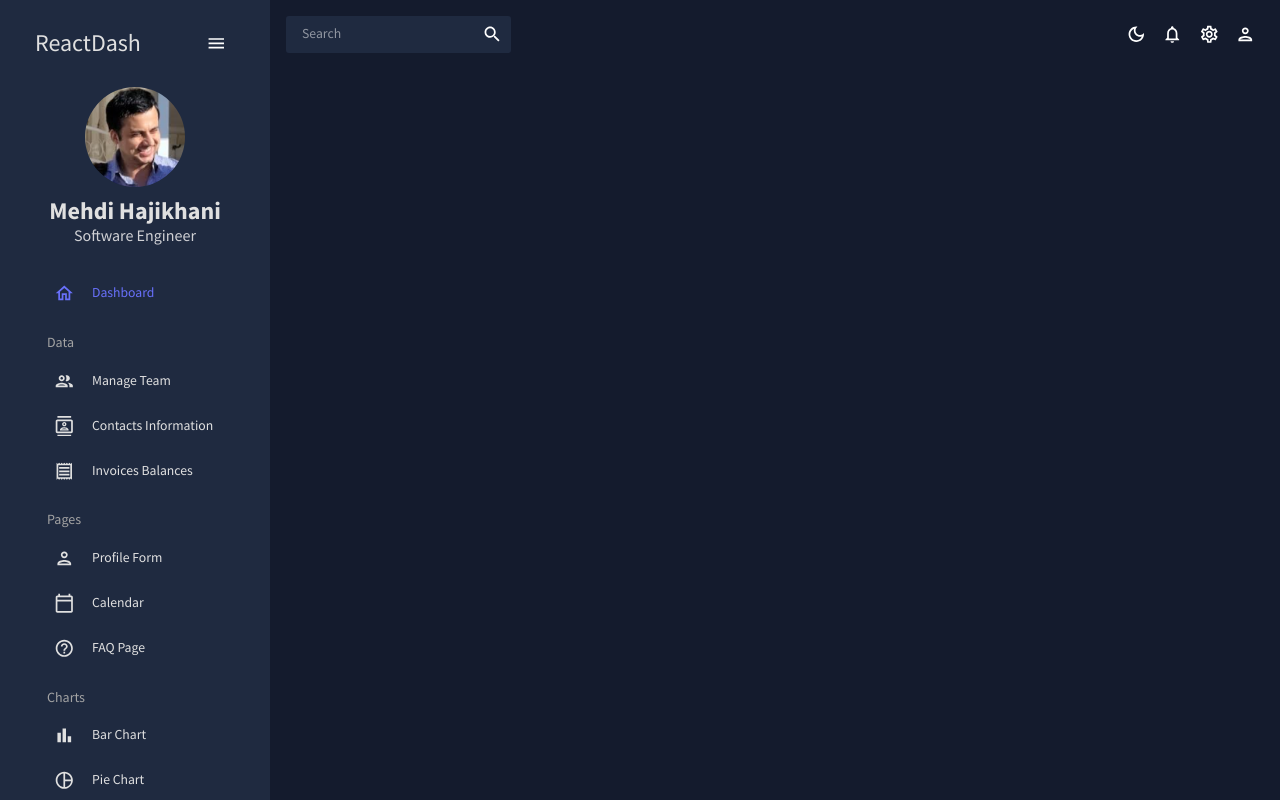
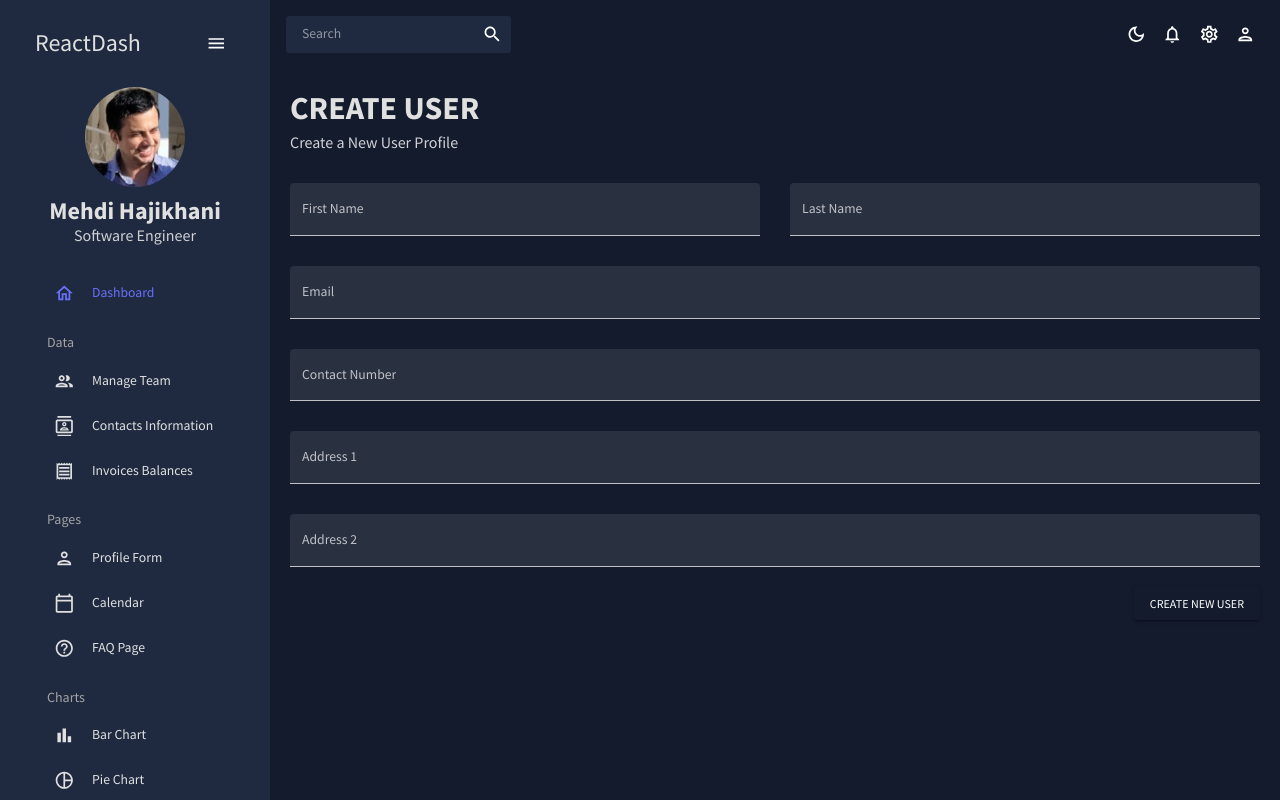
Before and after one commit to mhaji007/ReactDashboard, a React (Create React App) app: page /form in a window 1280 px wide. Built offline with nearby package versions, Linux system fonts and the light colour scheme.

Commit message:
Set up form component

```diff
--- a/src/App.js
+++ b/src/App.js
@@ -9,7 +9,7 @@
 import Invoices from "./scenes/invoices";
 import Contacts from "./scenes/contacts";
 // import Bar from "./scenes/bar";
-// import Form from "./scenes/form";
+import Form from "./scenes/form";
 // import Line from "./scenes/line";
 // import Pie from "./scenes/pie";
 // import FAQ from "./scenes/faq";
@@ -32,7 +32,7 @@
               <Route path="/team" element={<Team />} />
               <Route path="/contacts" element={<Contacts />} />
               <Route path="/invoices" element={<Invoices />} />
-              {/* <Route path="/form" element={<Form />} /> */}
+              <Route path="/form" element={<Form />} />
               {/* <Route path="/bar" element={<Bar />} /> */}
               {/* <Route path="/pie" element={<Pie />} /> */}
               {/* <Route path="/line" element={<Line />} /> */}
--- /dev/null
+++ b/src/scenes/form/index.jsx
@@ -0,0 +1,154 @@
+import { Box, Button, TextField } from "@mui/material";
+import { Formik } from "formik";
+import * as yup from "yup";
+import useMediaQuery from "@mui/material/useMediaQuery";
+import Header from "../../components/Header";
+
+const Form = () => {
+  const isNonMobile = useMediaQuery("(min-width:600px)");
+
+  const handleFormSubmit = (values) => {
+    console.log(values);
+  };
+
+  return (
+    <Box m="20px">
+      <Header title="CREATE USER" subtitle="Create a New User Profile" />
+
+      <Formik
+        onSubmit={handleFormSubmit}
+        initialValues={initialValues}
+        validationSchema={checkoutSchema}
+      >
+        {({
+          values,
+          errors,
+          touched,
+          handleBlur,
+          handleChange,
+          handleSubmit,
+        }) => (
+          <form onSubmit={handleSubmit}>
+            <Box
+              display="grid"
+              gap="30px"
+              gridTemplateColumns="repeat(4, minmax(0, 1fr))"
+              sx={{
+                "& > div": { gridColumn: isNonMobile ? undefined : "span 4" },
+              }}
+            >
+              <TextField
+                fullWidth
+                variant="filled"
+                type="text"
+                label="First Name"
+                onBlur={handleBlur}
+                onChange={handleChange}
+                value={values.firstName}
+                name="firstName"
+                error={!!touched.firstName && !!errors.firstName}
+                helperText={touched.firstName && errors.firstName}
+                sx={{ gridColumn: "span 2" }}
+              />
+              <TextField
+                fullWidth
+                variant="filled"
+                type="text"
+                label="Last Name"
+                onBlur={handleBlur}
+                onChange={handleChange}
+                value={values.lastName}
+                name="lastName"
+                error={!!touched.lastName && !!errors.lastName}
+                helperText={touched.lastName && errors.lastName}
+                sx={{ gridColumn: "span 2" }}
+              />
+              <TextField
+                fullWidth
+                variant="filled"
+                type="text"
+                label="Email"
+                onBlur={handleBlur}
+                onChange={handleChange}
+                value={values.email}
+                name="email"
+                error={!!touched.email && !!errors.email}
+                helperText={touched.email && errors.email}
+                sx={{ gridColumn: "span 4" }}
+              />
+              <TextField
+                fullWidth
+                variant="filled"
+                type="text"
+                label="Contact Number"
+                onBlur={handleBlur}
+                onChange={handleChange}
+                value={values.contact}
+                name="contact"
+                error={!!touched.contact && !!errors.contact}
+                helperText={touched.contact && errors.contact}
+                sx={{ gridColumn: "span 4" }}
+              />
+              <TextField
+                fullWidth
+                variant="filled"
+                type="text"
+                label="Address 1"
+                onBlur={handleBlur}
+                onChange={handleChange}
+                value={values.address1}
+                name="address1"
+                error={!!touched.address1 && !!errors.address1}
+                helperText={touched.address1 && errors.address1}
+                sx={{ gridColumn: "span 4" }}
+              />
+              <TextField
+                fullWidth
+                variant="filled"
+                type="text"
+                label="Address 2"
+                onBlur={handleBlur}
+                onChange={handleChange}
+                value={values.address2}
+                name="address2"
+                error={!!touched.address2 && !!errors.address2}
+                helperText={touched.address2 && errors.address2}
+                sx={{ gridColumn: "span 4" }}
+              />
+            </Box>
+            <Box display="flex" justifyContent="end" mt="20px">
+              <Button type="submit" color="primary" variant="contained">
+                Create New User
+              </Button>
+            </Box>
+          </form>
+        )}
+      </Formik>
+    </Box>
+  );
+};
+
+const phoneRegExp =
+  /^((\+[1-9]{1,4}[ -]?)|(\([0-9]{2,3}\)[ -]?)|([0-9]{2,4})[ -]?)*?[0-9]{3,4}[ -]?[0-9]{3,4}$/;
+
+const checkoutSchema = yup.object().shape({
+  firstName: yup.string().required("required"),
+  lastName: yup.string().required("required"),
+  email: yup.string().email("invalid email").required("required"),
+  contact: yup
+    .string()
+    .matches(phoneRegExp, "Phone number is not valid")
+    .required("required"),
+  address1: yup.string().required("required"),
+  address2: yup.string().required("required"),
+});
+const initialValues = {
+  firstName: "",
+  lastName: "",
+  email: "",
+  contact: "",
+  address1: "",
+  address2: "",
+};
+
+export default Form;
```
